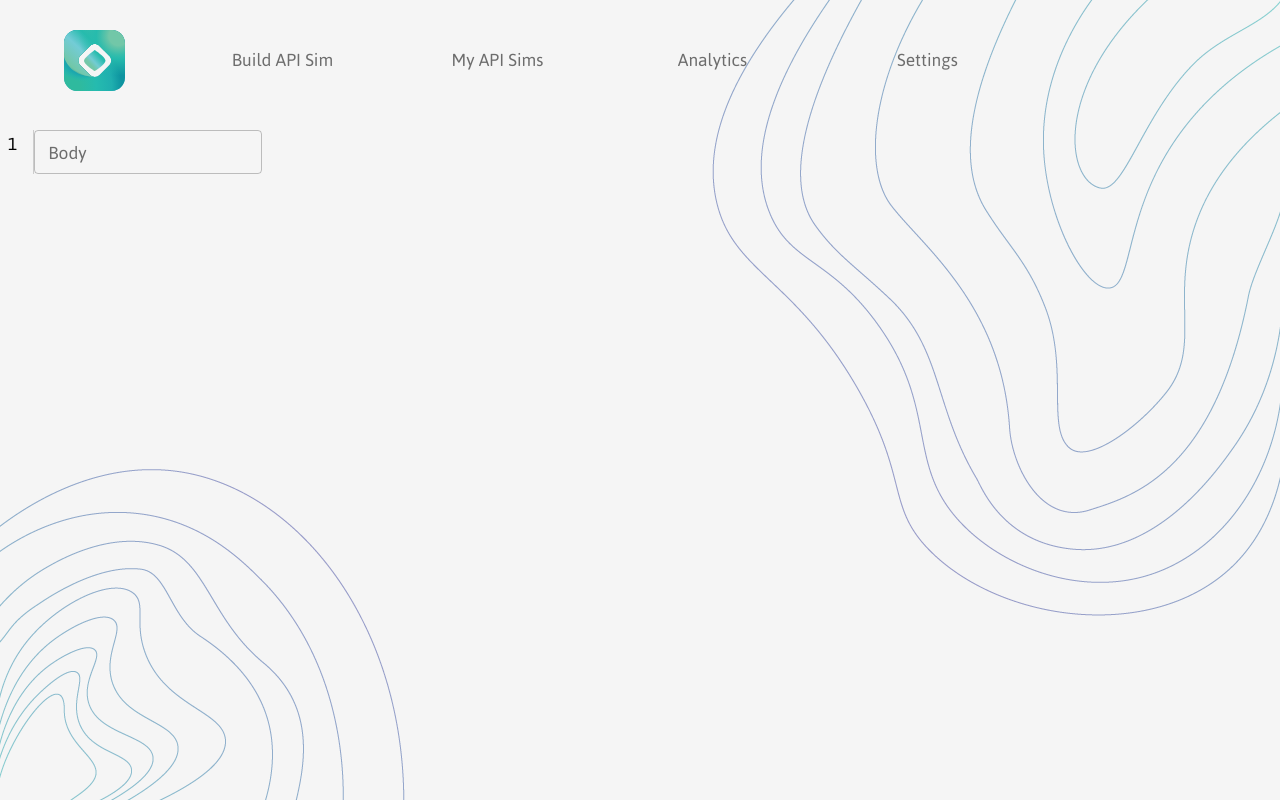
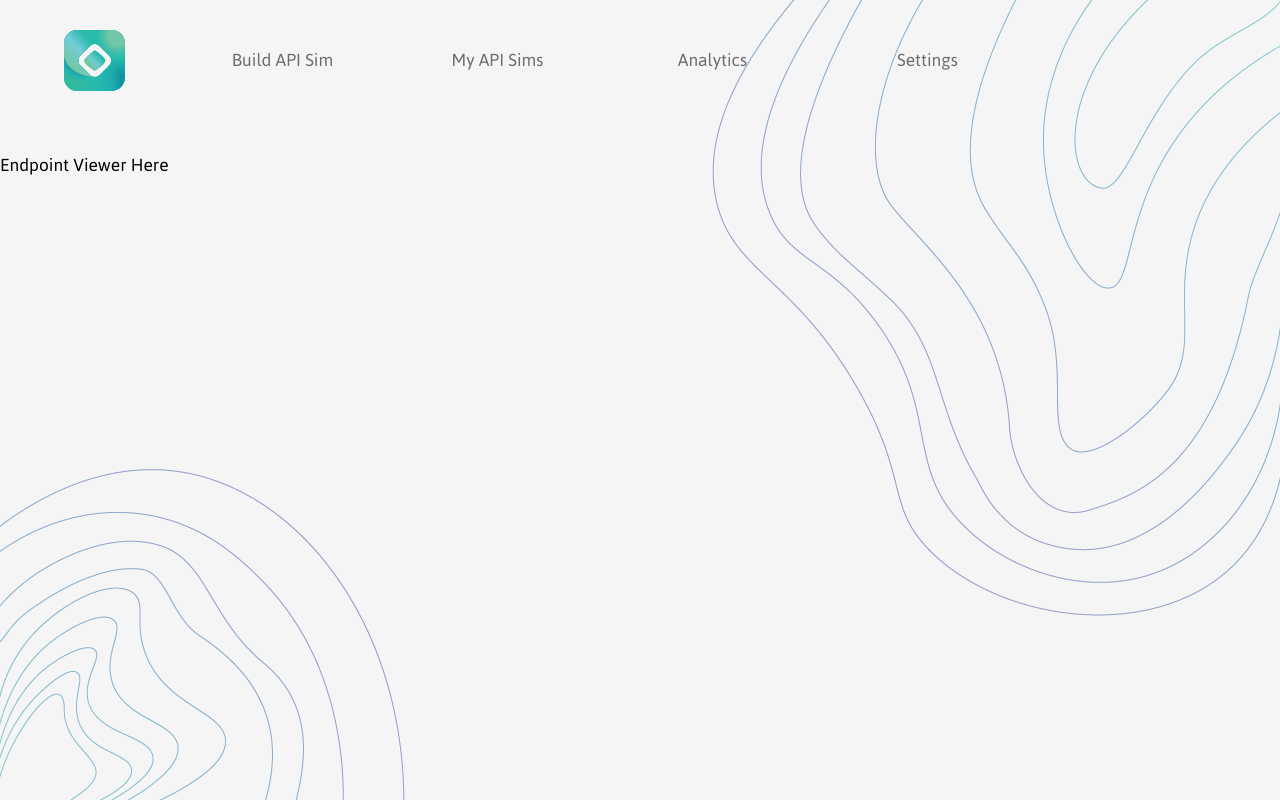
Before and after one commit to tritech-software-solutions/echo-api-frontend, a React (Create React App) app: page /view in a window 1280 px wide. Built offline with nearby package versions, Linux system fonts and the light colour scheme.

Commit message:
Created line numbered text input box

```diff
--- a/src/modules/general/LineNumberedInput/LinedNumberedInput.css
+++ b/src/modules/general/LineNumberedInput/LinedNumberedInput.css
@@ -9,13 +9,13 @@
     justify-content: flex-start;
     align-items: flex-end;
     padding-right: 8px;
-    border-right: 1px solid #ccc;
     user-select: none;
+    margin-top: .45em;
 }
 
     .line-number {
-    font-size: 20px;
-    line-height: 1.4375em;
+    font-size: 16px;
+    line-height: 1.25em;
     padding: 0px 8px;
     font-weight: 400;
     font-family: Jaldi;
--- a/src/modules/general/LineNumberedInput/LinedNumberedInput.tsx
+++ b/src/modules/general/LineNumberedInput/LinedNumberedInput.tsx
@@ -29,9 +29,6 @@ class LineNumberInput extends React.Component<Props, State> {
                     onChange={this.handleChange}
                     onKeyDown={this.handleKeyDown}
                     label="Body"
-                    sx={{
-                        fontSize: 14,
-                    }}
                     multiline
                 />
             </div>
--- a/src/modules/pages/endpointViewer/EndpointViewer.tsx
+++ b/src/modules/pages/endpointViewer/EndpointViewer.tsx
@@ -5,7 +5,7 @@ import LineNumberInput from "../../general/LineNumberedInput/LinedNumberedInput"
 
 class EndpointViewer extends React.Component {
     render() {
-        return <LineNumberInput />;
+        return <p>Endpoint Viewer Here</p>;
     }
 }
 
```
